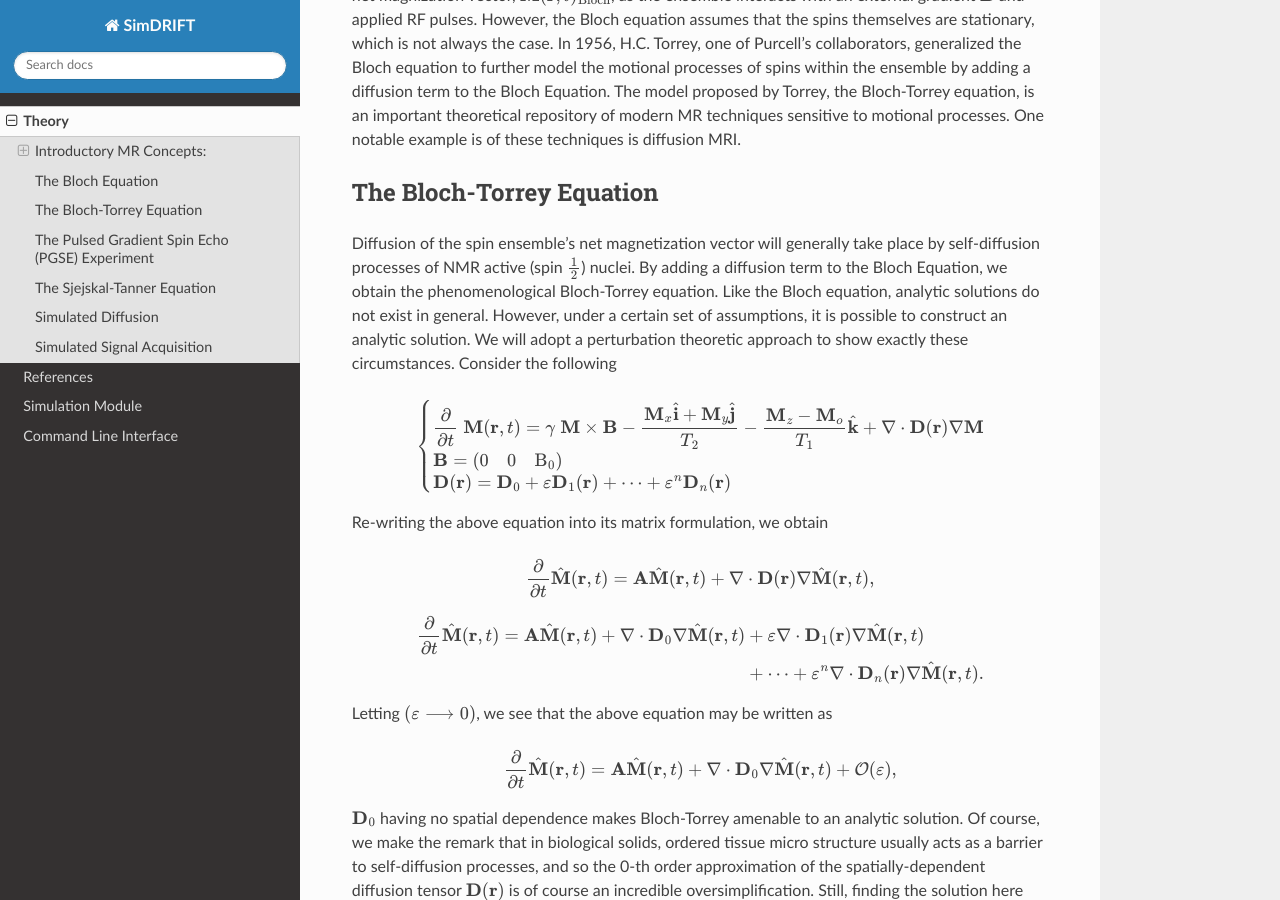
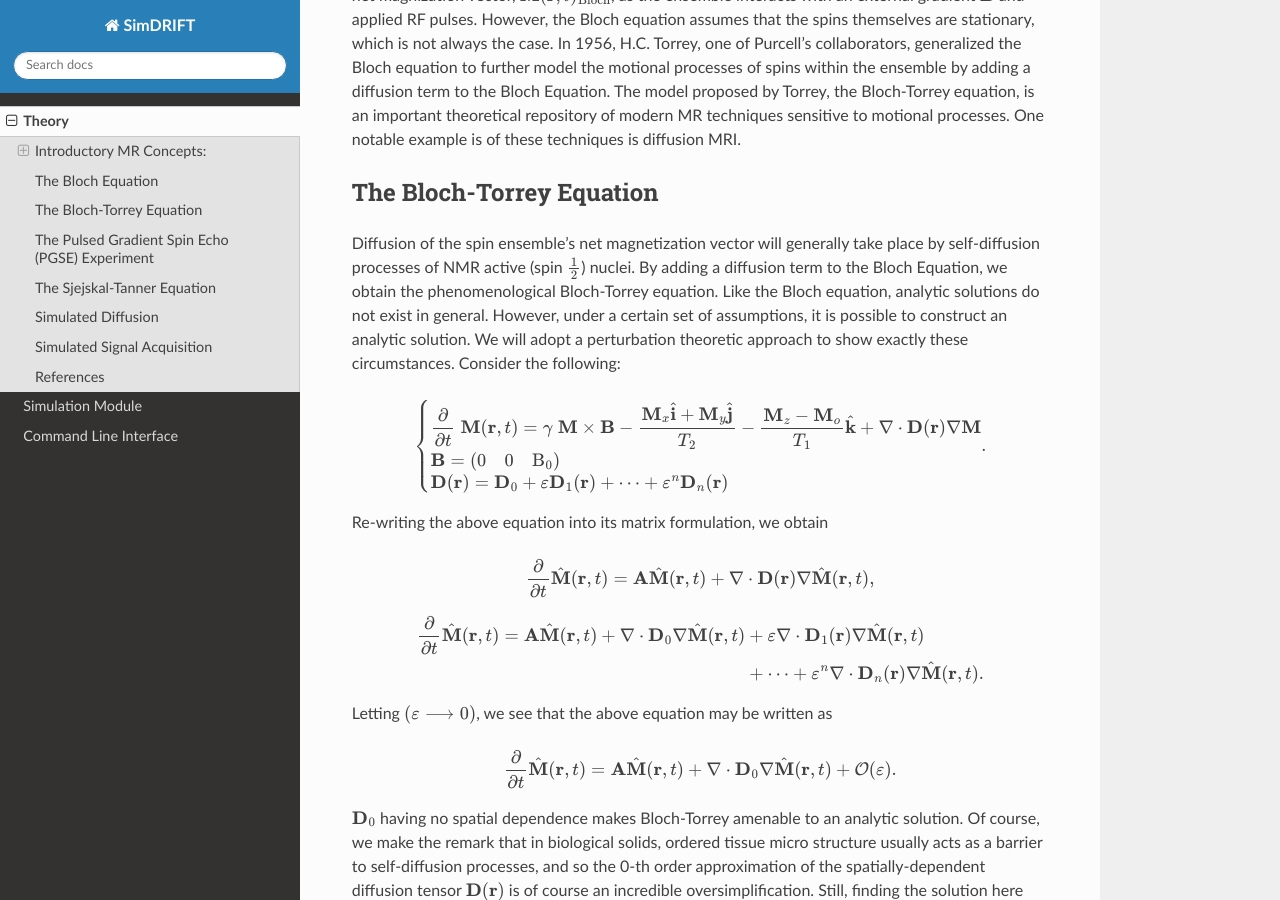
Before and after one commit to jacobblum/simDRIFT, a Sphinx documentation site: the page built from docs/source/theory-index.rst, in a window 1280 px wide and 900 px high, scrolled down 3752 px. Built offline with Sphinx 7.4.7 and the Read the Docs theme 2.0.0, drawn with Linux system fonts in a browser that asks for light colours; some of the changed text lies outside the part shown.

Commit message:
Add files via upload

```diff
--- a/docs/source/theory-index.rst
+++ b/docs/source/theory-index.rst
@@ -61,7 +61,7 @@
 
 .. math::
       \boldsymbol{\mu} = \gamma_{N} \frac{h}{2\pi} \mathbf{I},
-where :math:`\gamma_{N}` is the gyromagnetic ration and :math:`h` is Plank's constant
+where :math:`\gamma_{N}` is the gyromagnetic ration and :math:`h` is Plank's constant.
 
 Therefore, a proton (with no kinetic energy) moving in a homogenous
 electromagnetic field is described by the following Hamiltonian operator, which can be
@@ -102,7 +102,7 @@
 energy state is given by
 
 .. math::
-     |\Delta E | = \frac{h}{2} \gamma B_{0} |\Delta m_{I} | = \frac{h}{2} \underbrace{ \gamma_{N}B_{0}}_{\omega_{0}}
+     |\Delta E | = \frac{h}{2} \gamma B_{0} |\Delta m_{I} | = \frac{h}{2} \underbrace{ \gamma_{N}B_{0}}_{\omega_{0}}.
 
 The quantity :math:`\omega_{0}` is called the Larmor Frequency, and generally falls
 into to the radio frequency (RF) range. Application of an RF pulse in the
@@ -114,7 +114,7 @@
 
 The Bloch Equation
 -------------------
-The Bloch equations model the time evolution of the *net-magnetization vector*
+The Bloch equations model the time evolution of the *net-magnetization vector*:
 
 The net magnetization, in some small volume element :math:`\Omega` is
 
@@ -124,7 +124,7 @@
 The Bloch equations, follow immediately from the above
 
 .. math::
-    \frac{1}{|\Omega|}\displaystyle \sum_{i \in \Omega}  \; \frac{\partial}{\partial t} \mu_{i} = \frac{\gamma}{|\Omega|} \displaystyle \sum_{i \in \Omega} \mu_{i} \times \mathbf{B},
+    \frac{1}{|\Omega|}\displaystyle \sum_{i \in \Omega}  \; \frac{\partial}{\partial t} \mu_{i} = \frac{\gamma}{|\Omega|} \displaystyle \sum_{i \in \Omega} \mu_{i} \times \mathbf{B}.
 
 However, the above expression is certainly oversimplified, as it
 neglects proton interactions with its local magnetic environment, which are
@@ -204,7 +204,7 @@
 Bloch-Torrey equation.  Like the Bloch equation, analytic solutions do not exist
 in general. However, under a certain set of assumptions, it is possible to
 construct an analytic solution.  We will adopt a perturbation theoretic approach
-to show exactly these circumstances. Consider the following
+to show exactly these circumstances. Consider the following:
 
 .. math::
     \begin{cases}
@@ -216,7 +216,7 @@
     \end{pmatrix}
     \\
     \mathbf{D}(\mathbf{r}) = \mathbf{D}_{0} + \varepsilon \mathbf{D}_{1}(\mathbf{r}) + \cdots + \varepsilon^{n}\mathbf{D}_{n}(\mathbf{r}) \\
-    \end{cases}
+    \end{cases}.
 
 Re-writing the above equation into its matrix formulation, we
 obtain
@@ -234,7 +234,7 @@
 may be written as
 
 .. math::
-     \frac{\partial}{\partial t } \hat{\mathbf{M}}(\mathbf{r}, t) = \mathbf{A}\hat{\mathbf{M}}(\mathbf{r}, t) + \nabla \cdot \mathbf{D}_{0} \nabla \hat{\mathbf{M}}(\mathbf{r}, t) + \mathcal{O}(\varepsilon),
+     \frac{\partial}{\partial t } \hat{\mathbf{M}}(\mathbf{r}, t) = \mathbf{A}\hat{\mathbf{M}}(\mathbf{r}, t) + \nabla \cdot \mathbf{D}_{0} \nabla \hat{\mathbf{M}}(\mathbf{r}, t) + \mathcal{O}(\varepsilon).
 
 :math:`\mathbf{D}_{0}` having no spatial dependence makes Bloch-Torrey amenable to an
 analytic solution.  Of course, we make the remark that in biological solids,
@@ -500,6 +500,6 @@
 This signal can subsequently be used for, inter alia, the rapid prototyping, validation, and comparison of models for diffusion in biological tissue. At present, the authors are particularly interesting in evalutating various models of diffusion for their capacity to solve the `inverse problem`: recovery of ground truth intrinsic diffusivities for simulated biophysical structures in realistically-represented tissues.
 
 References
-=============================================
+----------
 .. [1] Callaghan PT. Principles of nuclear magnetic resonance microscopy. Oxford: Oxford University Press; 1995.
 .. [2] Haacke EM, Brown RW, et al. Magnetic resonance imaging: physical principles and sequence design. New York: Wiley; 1999.
```
Also changed, not shown: other parts of docs/source/theory-index.rst (+2 -2 lines).
